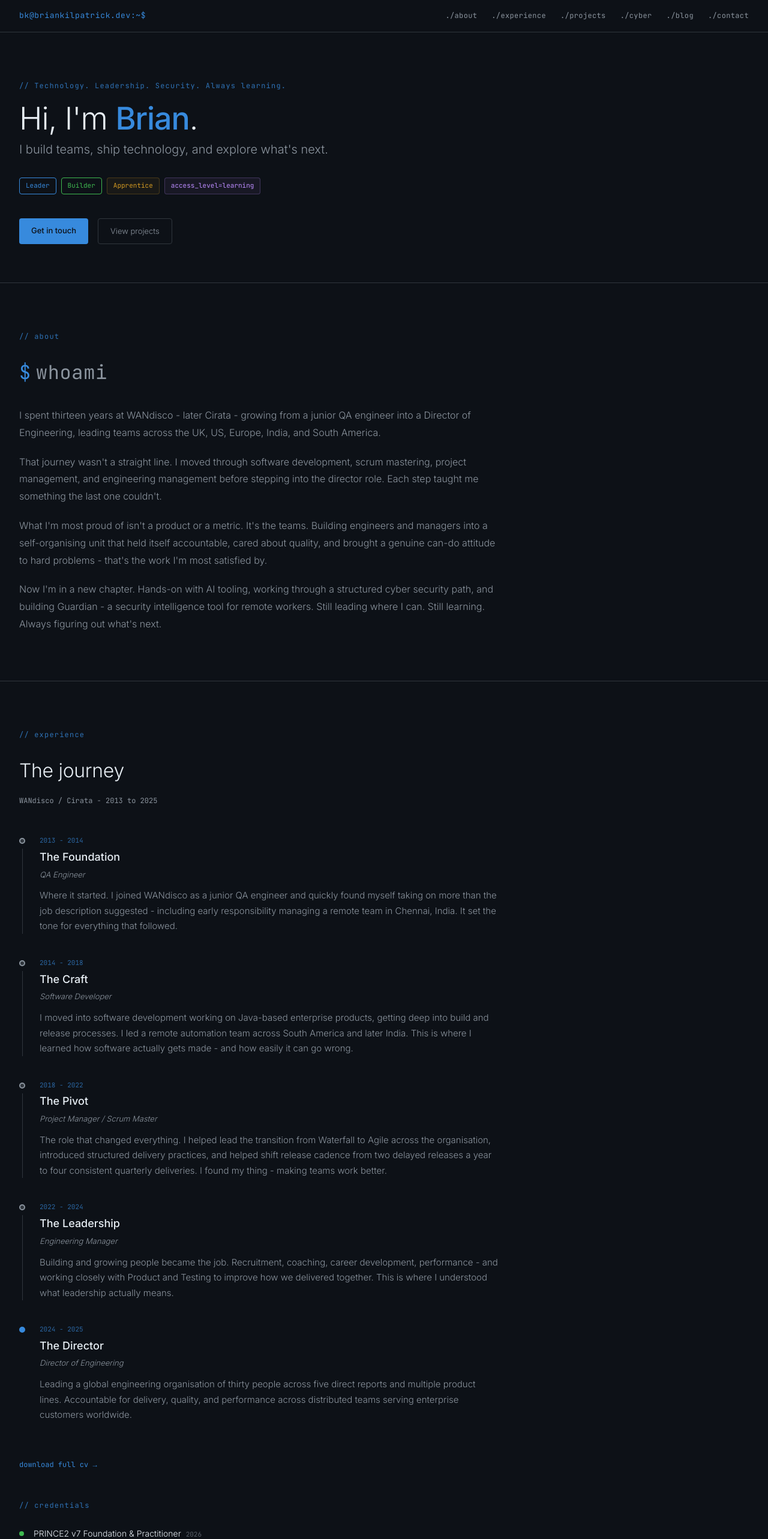
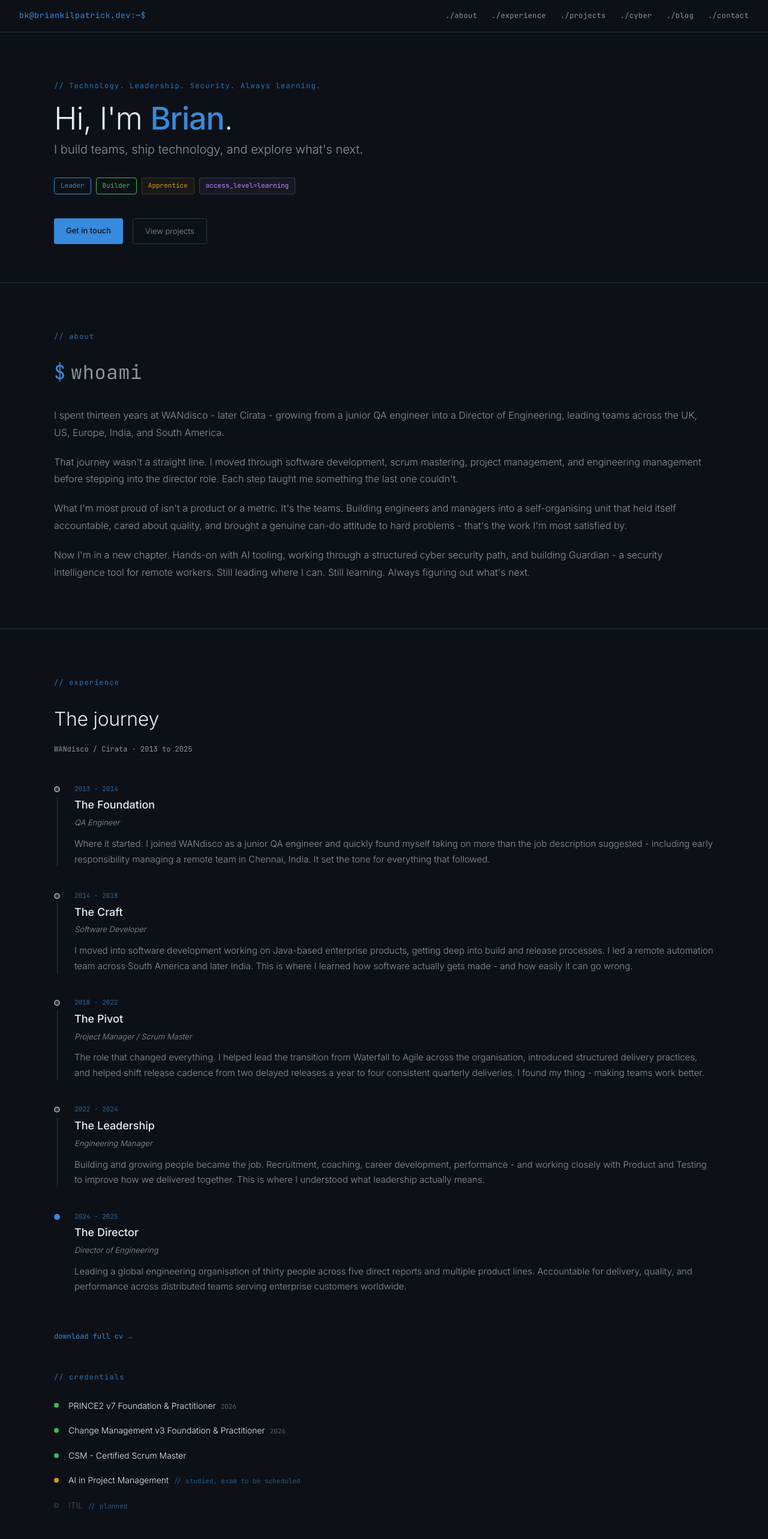
Before and after one commit to briankilpatrick/briankilpatrick.dev, a Next.js app: page / in a window 1280 px wide. Shown: the top 2566 px of the page at 60% size. Built offline with nearby package versions, Linux system fonts and the light colour scheme.

Commit message:
centre content with container class, and widen to 1100px

```diff
--- a/src/app/components/About.js
+++ b/src/app/components/About.js
@@ -4,7 +4,7 @@ export default function About() {
       padding: '80px 32px',
       borderBottom: '0.5px solid var(--border)',
     }}>
-      <div style={{ maxWidth: '800px' }}>
+      <div className="container">
         <p className="mono" style={{
           fontSize: '12px',
           color: 'var(--accent)',
--- a/src/app/components/Blog.js
+++ b/src/app/components/Blog.js
@@ -4,7 +4,7 @@ export default function Blog() {
       padding: '80px 32px',
       borderBottom: '0.5px solid var(--border)',
     }}>
-      <div style={{ maxWidth: '800px' }}>
+      <div className="container">
         <p className="mono" style={{
           fontSize: '12px',
           color: 'var(--accent)',
--- a/src/app/components/Contact.js
+++ b/src/app/components/Contact.js
@@ -4,7 +4,7 @@ export default function Contact() {
       padding: '80px 32px',
       borderBottom: '0.5px solid var(--border)',
     }}>
-      <div style={{ maxWidth: '800px' }}>
+      <div className="container">
         <p className="mono" style={{
           fontSize: '12px',
           color: 'var(--accent)',
--- a/src/app/components/CyberJourney.js
+++ b/src/app/components/CyberJourney.js
@@ -61,7 +61,7 @@ export default function CyberJourney() {
       padding: '80px 32px',
       borderBottom: '0.5px solid var(--border)',
     }}>
-      <div style={{ maxWidth: '800px' }}>
+      <div className="container">
         <p className="mono" style={{
           fontSize: '12px',
           color: 'var(--accent)',
--- a/src/app/components/Experience.js
+++ b/src/app/components/Experience.js
@@ -37,7 +37,7 @@ export default function Experience() {
       padding: '80px 32px',
       borderBottom: '0.5px solid var(--border)',
     }}>
-      <div style={{ maxWidth: '800px' }}>
+      <div className="container">
         <p className="mono" style={{
           fontSize: '12px',
           color: 'var(--accent)',
--- a/src/app/components/Hero.js
+++ b/src/app/components/Hero.js
@@ -4,7 +4,7 @@ export default function Hero() {
       padding: '80px 32px 64px',
       borderBottom: '0.5px solid var(--border)',
     }}>
-      <div style={{ maxWidth: '800px' }}>
+      <div className="container">
         <p className="mono" style={{
           fontSize: '12px',
           color: 'var(--accent)',
--- a/src/app/components/Projects.js
+++ b/src/app/components/Projects.js
@@ -34,7 +34,7 @@ export default function Projects() {
       padding: '80px 32px',
       borderBottom: '0.5px solid var(--border)',
     }}>
-      <div style={{ maxWidth: '800px' }}>
+      <div className="container">
         <p className="mono" style={{
           fontSize: '12px',
           color: 'var(--accent)',
--- a/src/app/components/Volunteer.js
+++ b/src/app/components/Volunteer.js
@@ -4,7 +4,7 @@ export default function Volunteer() {
       padding: '80px 32px',
       borderBottom: '0.5px solid var(--border)',
     }}>
-      <div style={{ maxWidth: '800px' }}>
+      <div className="container">
         <p className="mono" style={{
           fontSize: '12px',
           color: 'var(--accent)',
--- a/src/app/globals.css
+++ b/src/app/globals.css
@@ -36,6 +36,12 @@ body {
   font-family: 'JetBrains Mono', monospace;
 }
 
+.container {
+  max-width: 1100px;
+  margin: 0 auto;
+  width: 100%;
+}
+
 @keyframes blink {
   0%, 100% { opacity: 1; }
   50% { opacity: 0; }
```
